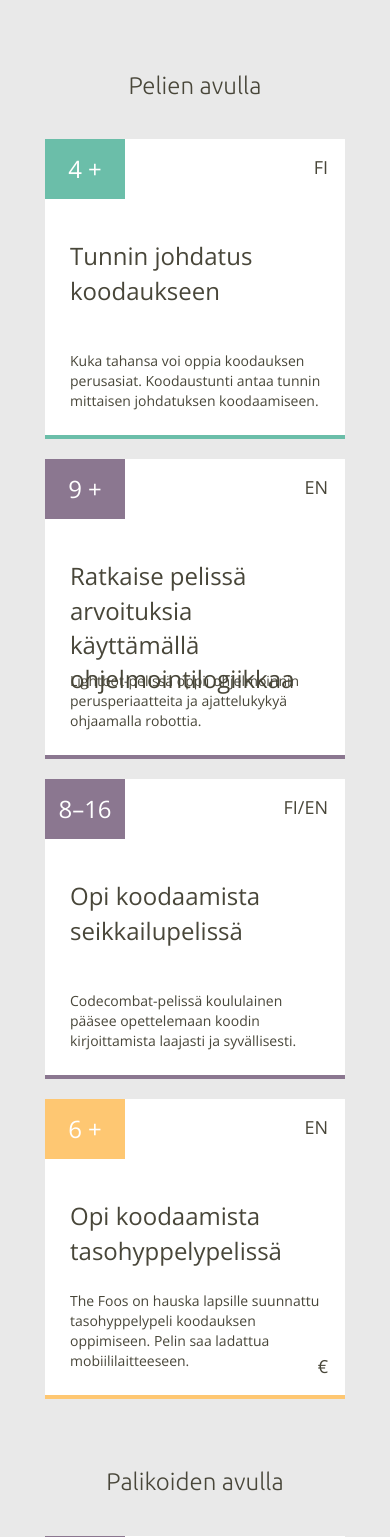
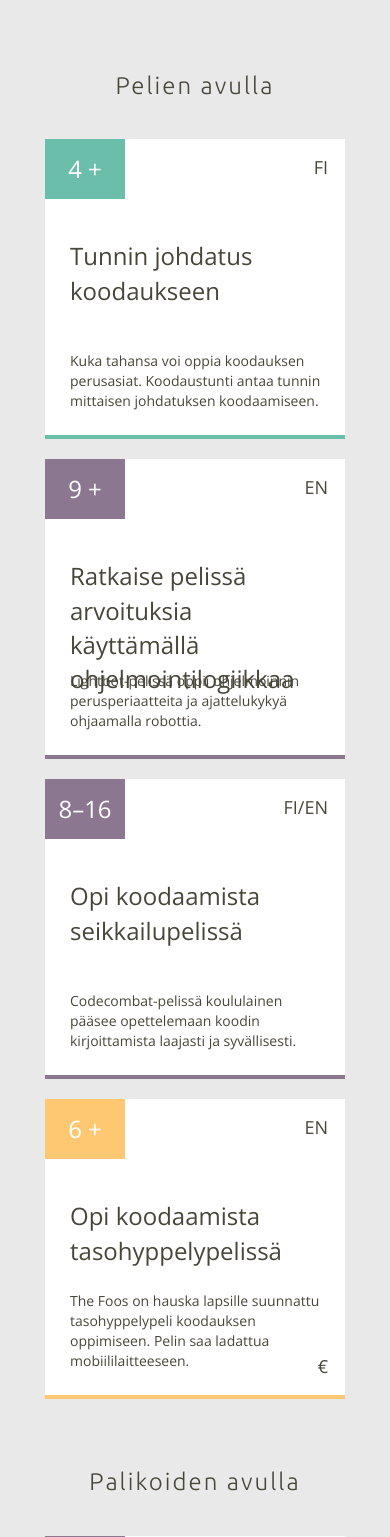
Before and after one commit to koodikoulu/koodikoulu.fi, a Django app: page / in a window 390 px wide. Shown: the part 1979-3516 px from the top of the page. Run offline with Django 3.2, Linux system fonts and the light colour scheme; data that the repository does not hold is empty; some libraries are stand-ins or nearby versions; grey boxes are pictures that could not be loaded.

Commit message:
Unify h3 styles.

```diff
--- a/static/css/main.css
+++ b/static/css/main.css
@@ -29,9 +29,6 @@ h3.panel-title {
 }
 
 h3.box-title {
-    font-size: 24px;
-    font-weight: 300;
-    text-transform: none;
     margin-top: 50px;
     margin-bottom: 40px;
 }
@@ -287,6 +284,11 @@ h2 {
 }
 
 h3 {
+    font-size: 24px;
+    font-weight: 300;
+    letter-spacing: 2px;
+    text-transform: none;
+
     margin-top: 31px;
     margin-bottom: 30px;
 }
@@ -766,8 +768,7 @@ ul.errorlist {
         height: 40px;
     }
 
-    h2,
-    h3 {
+    h2 {
         font-size: 18px;
     }
 
```
